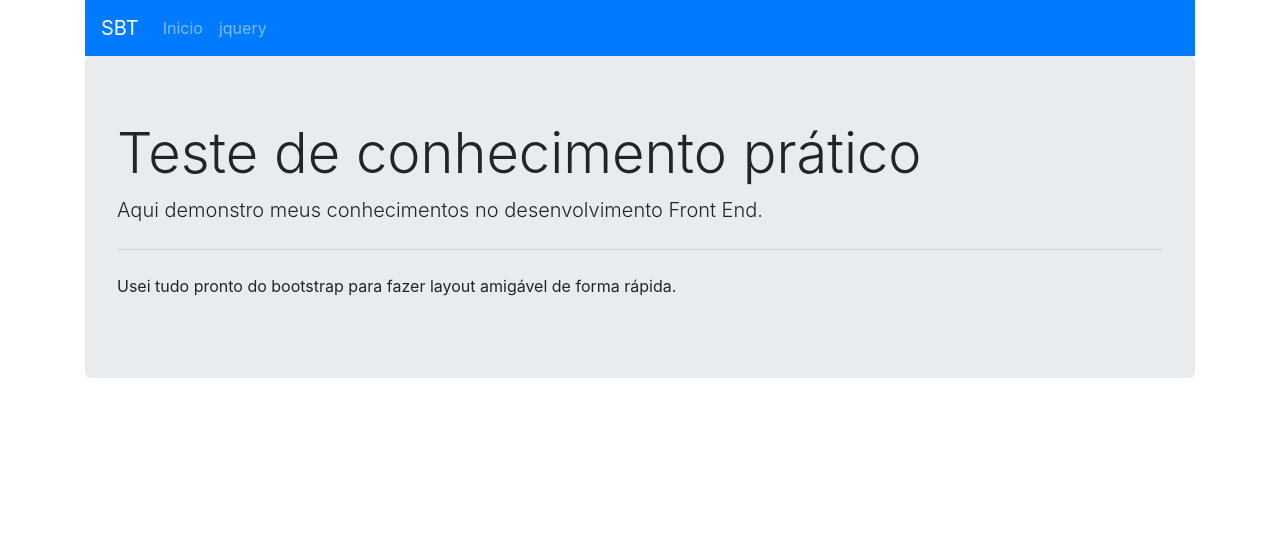
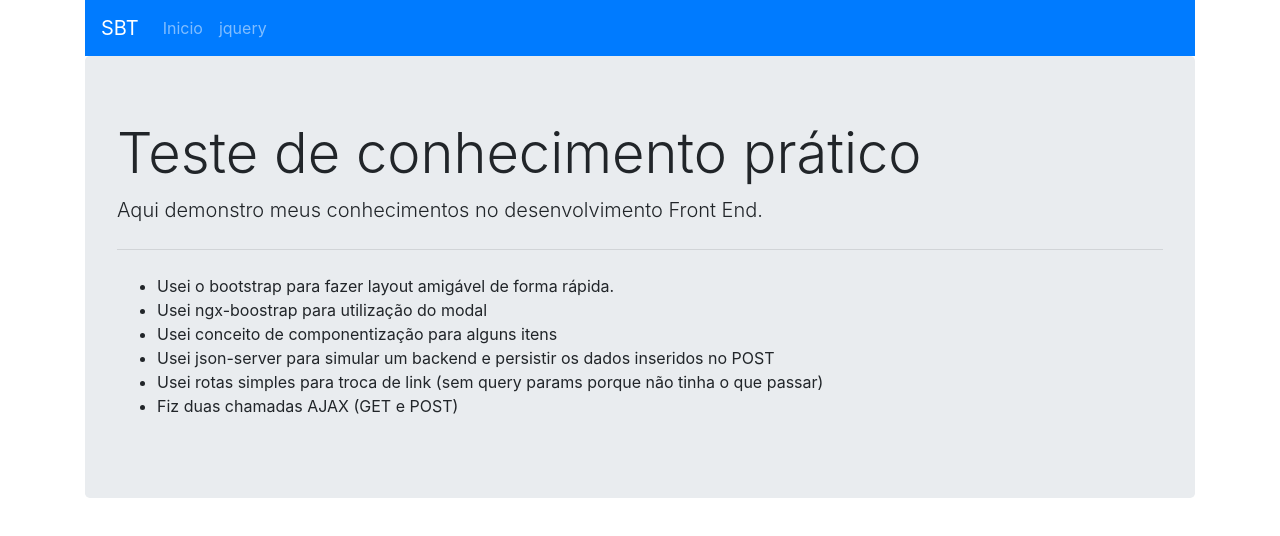
Before and after one commit to ismenemaiki/angular-sbt, an Angular app: page / in a window 1280 px wide. Shown: the top 536 px of the page. Built offline with nearby package versions, Linux system fonts and the light colour scheme.

Commit message:
atualização da apresentação

```diff
--- a/src/app/inicio/inicio.component.html
+++ b/src/app/inicio/inicio.component.html
@@ -3,6 +3,11 @@
   Aqui demonstro meus conhecimentos no desenvolvimento Front End.
 </p>
 <hr class="my-4" />
-<p>
-  Usei tudo pronto do bootstrap para fazer layout amigável de forma rápida.
-</p>
+<ul>
+  <li>Usei o bootstrap para fazer layout amigável de forma rápida.</li>
+  <li>Usei ngx-boostrap para utilização do modal</li>
+  <li>Usei conceito de componentização para alguns itens</li>
+  <li>Usei json-server para simular um backend e persistir os dados inseridos no POST</li>
+  <li>Usei rotas simples para troca de link (sem query params porque não tinha o que passar)</li>
+  <li>Fiz duas chamadas AJAX (GET e POST)</li>
+</ul>
```
